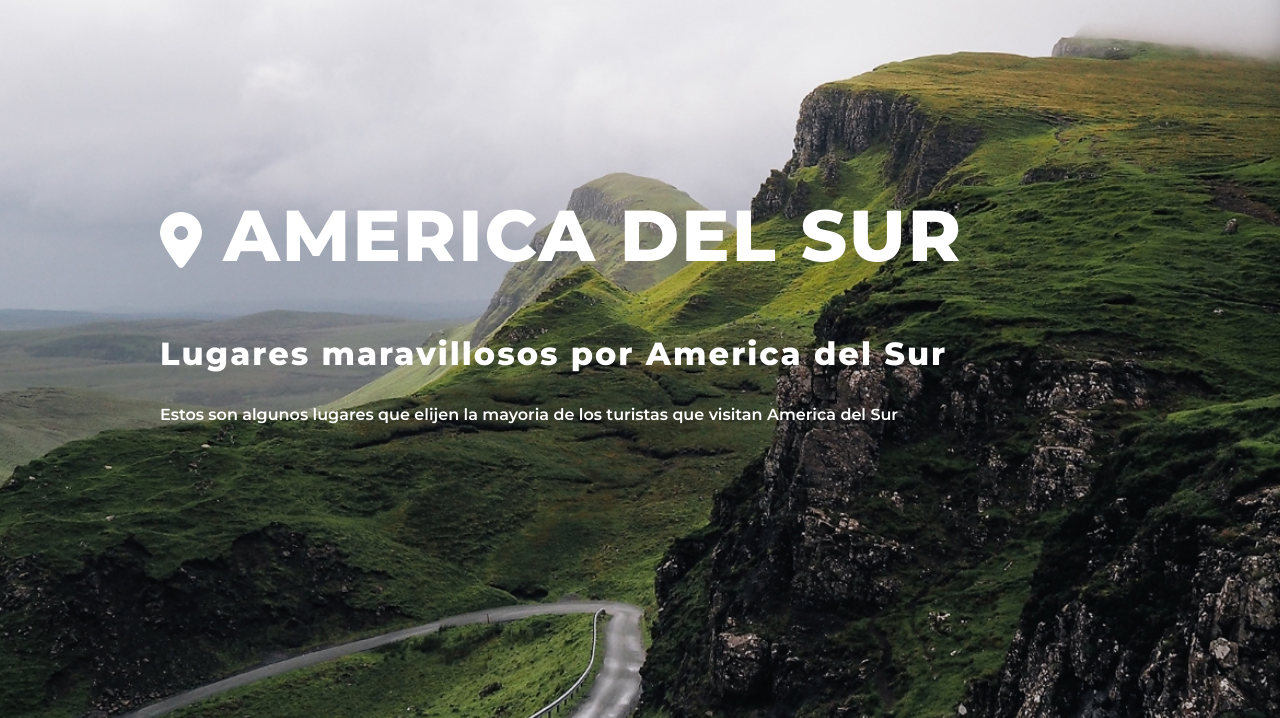
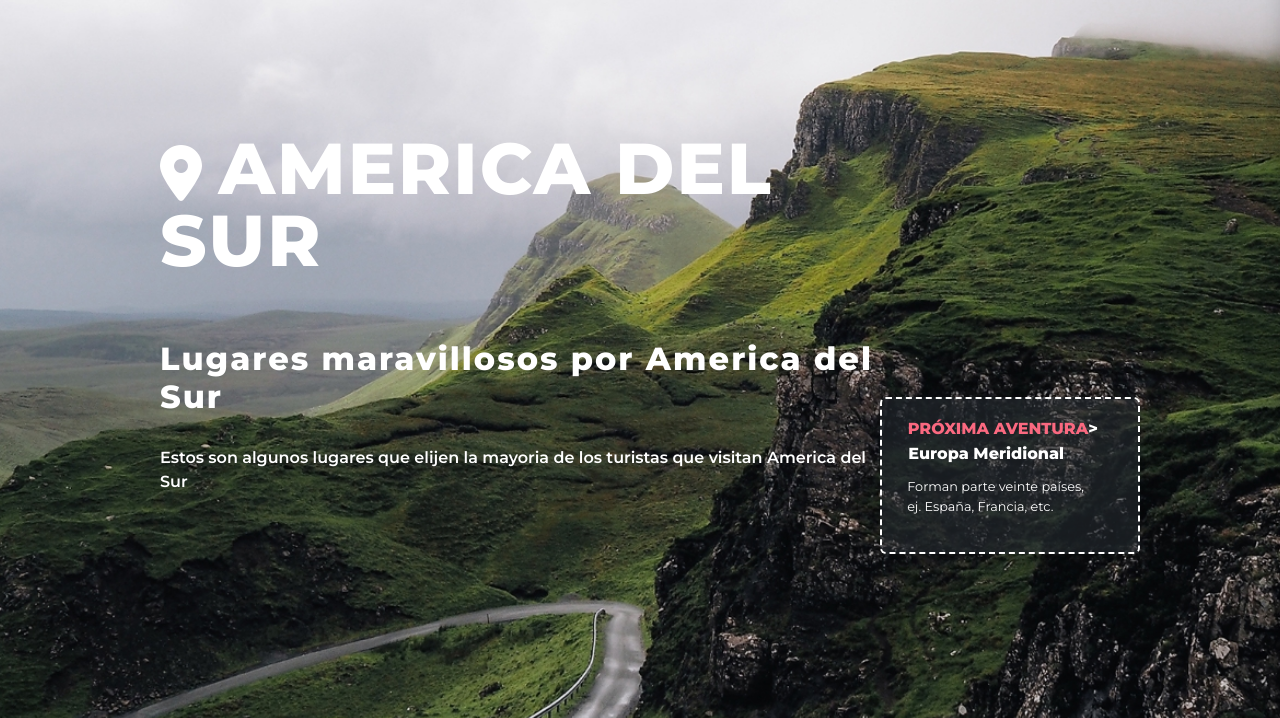
Before and after one commit to leandroberne/aenima, a plain HTML site: page index.html in a window 1280 px wide. Shown: the part 79-797 px from the top of the page. Drawn offline with Linux system fonts and the light colour scheme.

Commit message:
Agregado div square

```diff
--- a/css/main.css
+++ b/css/main.css
@@ -112,6 +112,51 @@ i {
 .content {
   width: 75%;
   margin: 0 auto;
+  display: grid;
+  grid-template-columns: 75% 25%;
+}
+
+#content_half_2 {
+  display: grid;
+  grid-template-rows: 70% 30%;
+}
+
+.square {
+  width: 260px;
+  height: 157px;
+  background: rgba(42, 48, 55, 0.5);
+  border: 2px dashed #ffffff;
+  border-radius: 6px;
+  position: relative;
+  display: inline-block;
+}
+
+.square_titulo {
+  color: #fa6980;
+  font-weight: 800;
+  position: absolute;
+  bottom: 95px;
+  right: 40px;
+}
+
+.square_titulo span {
+  color: white;
+}
+
+.square_subtitulo {
+  color: white;
+  font-weight: 800;
+  position: absolute;
+  bottom: 70px;
+  right: 74px;
+}
+
+.square_parrafo {
+  font-size: 0.8rem;
+  color: white;
+  position: absolute;
+  bottom: 20px;
+  right: 54px;
 }
 
 /* MAIN */
@@ -404,6 +449,11 @@ footer.inactive {
   }
 }
 
+@media only screen and (max-width: 990px) {
+  .content {
+    grid-template-columns: 100%;
+}
+
 @media only screen and (max-width: 838px) {
   #header__container {
     width: 85%;
--- a/index.html
+++ b/index.html
@@ -55,6 +55,7 @@
     <!-- BANNER IMAGE  -->
     <div class="banner-image w-100 vh-100 d-flex align-items-center">
       <div class="content">
+        <div id="content_half_1">
           <h1 id="titulo" class="text-white">
             <i class="fas fa-map-marker-alt"></i>AMERICA DEL SUR
           </h1>
@@ -65,6 +66,17 @@
             Estos son algunos lugares que elijen la mayoria de los turistas que
             visitan America del Sur
           </p>
+        </div>
+        <div id="content_half_2">
+          <div></div>
+          <div class="square">
+            <p class="square_titulo">PRÓXIMA AVENTURA<span>&gt;</span></p>
+            <p class="square_subtitulo">Europa Meridional</p>
+            <p class="square_parrafo">
+              Forman parte veinte países, <br />ej. España, Francia, etc.
+            </p>
+          </div>
+        </div>
       </div>
     </div>
 
```
Lines whose indentation alone changed are shown as unchanged.
